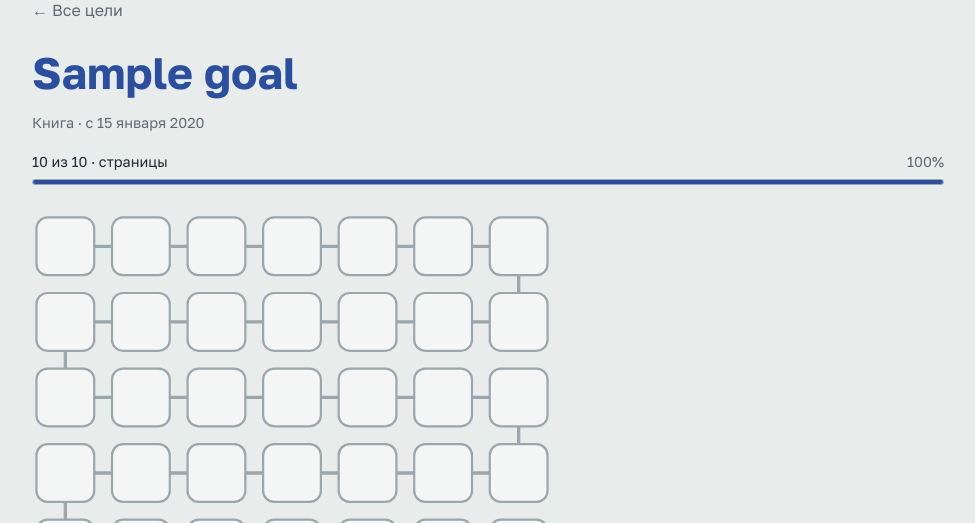
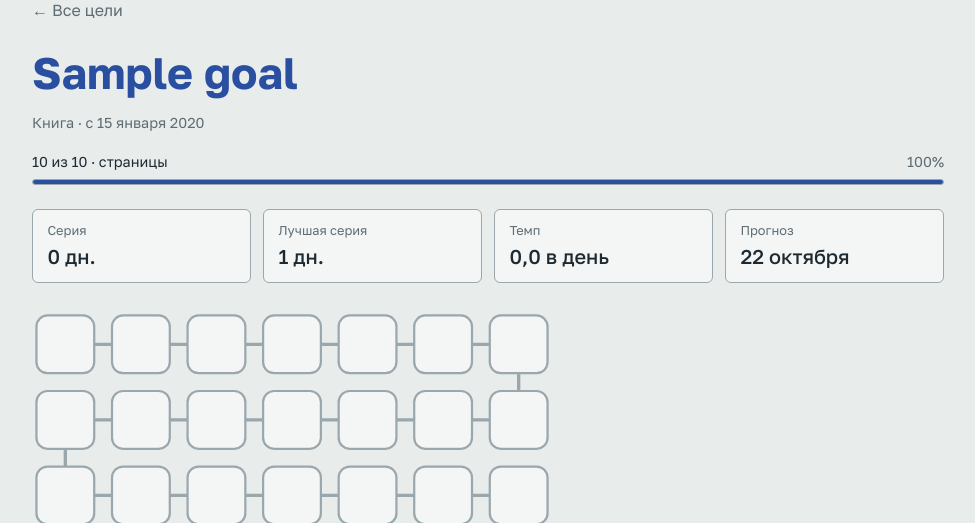
Before and after one commit to KudinovArtemilus/portfolio-django, a Django app: a page that uses templates/goals/detail.html in a window 1280 px wide. Shown: the part 122-645 px from the top of the page, without its empty margins (152-1127 px from the left). Run offline with Django 5.2, Linux system fonts and the light colour scheme; tables that the repository leaves empty hold one stand-in row (values such as "Sample post").

Commit message:
feat: add goal stats: streaks, pace, forecast

```diff
--- /dev/null
+++ b/goals/stats.py
@@ -0,0 +1,83 @@
+import math
+from datetime import date, timedelta
+
+
+def is_counted(amount, daily_target):
+    if daily_target:
+        return amount >= daily_target
+    return amount > 0
+
+
+def current_streak(daily_totals, today, daily_target=None):
+    day = today
+    if not is_counted(daily_totals.get(day, 0), daily_target):
+        day = today - timedelta(days=1)
+
+    streak = 0
+    while is_counted(daily_totals.get(day, 0), daily_target):
+        streak += 1
+        day -= timedelta(days=1)
+    return streak
+
+
+def best_streak(daily_totals, daily_target=None):
+    counted_days = sorted(
+        day for day, amount in daily_totals.items() if is_counted(amount, daily_target)
+    )
+
+    best = 0
+    current = 0
+    previous = None
+    for day in counted_days:
+        if previous and day - previous == timedelta(days=1):
+            current += 1
+        else:
+            current = 1
+        best = max(best, current)
+        previous = day
+    return best
+
+
+def average_pace(done, start, today):
+    days = (today - start).days + 1
+    return done / days
+
+
+def forecast_date(done, target, pace, today):
+    remaining = target - done
+    if remaining <= 0:
+        return today
+    if pace <= 0:
+        return None
+    days_needed = math.ceil(remaining / pace)
+    return today + timedelta(days=days_needed)
+
+
+def required_pace(done, target, deadline, today):
+    remaining = target - done
+    days_left = (deadline - today).days + 1
+    if remaining <= 0 or days_left <= 0:
+        return None
+    return math.ceil(remaining / days_left)
+
+
+def average_pace(done, start, today):
+    days = max((today - start).days + 1, 1)
+    return done / days
+
+
+if __name__ == "__main__":
+    today = date(2026, 10, 10)
+    start = date(2026, 10, 1)
+    done = 215
+    target = 876
+    deadline = date(2026, 11, 30)
+
+    pace = average_pace(done, start, today)
+    print("Темп:", round(pace, 1), "стр. в день")
+    print("Прогноз окончания:", forecast_date(done, target, pace, today))
+    print(
+        "Нужный темп к сроку:",
+        required_pace(done, target, deadline, today),
+        "стр. в день",
+    )
--- a/goals/views.py
+++ b/goals/views.py
@@ -6,6 +6,13 @@ from django.utils import timezone
 
 from .models import Goal
 from .snake import build_snake
+from .stats import (
+    average_pace,
+    best_streak,
+    current_streak,
+    forecast_date,
+    required_pace,
+)
 
 SNAKE_DAYS = 84
 
@@ -28,6 +35,42 @@ def goal_detail(request, slug):
     rows = goal.entries.values("date").annotate(total=Sum("amount"))
     daily_totals = {row["date"]: row["total"] for row in rows}
 
+    today = timezone.localdate()
+    start = max(goal.start_date, today - timedelta(days=SNAKE_DAYS - 1))
+    snake = build_snake(daily_totals, start, today, goal.daily_target)
+
+    done = sum(daily_totals.values())
+    pace = average_pace(done, goal.start_date, today)
+
+    stats = {
+        "current_streak": current_streak(daily_totals, today, goal.daily_target),
+        "best_streak": best_streak(daily_totals, goal.daily_target),
+        "pace": round(pace, 1),
+    }
+
+    if goal.target_amount and goal.status == "active":
+        stats["forecast"] = forecast_date(done, goal.target_amount, pace, today)
+        if goal.deadline:
+            stats["required"] = required_pace(
+                done, goal.target_amount, goal.deadline, today
+            )
+            stats["on_track"] = (
+                stats["forecast"] is not None and stats["forecast"] <= goal.deadline
+            )
+
+    context = {
+        "goal": goal,
+        "snake": snake,
+        "done": done,
+        "stats": stats,
+        "entries": goal.entries.all()[:10],
+    }
+    return render(request, "goals/detail.html", context)
+    goal = get_object_or_404(visible_goals(request), slug=slug)
+
+    rows = goal.entries.values("date").annotate(total=Sum("amount"))
+    daily_totals = {row["date"]: row["total"] for row in rows}
+
     end = timezone.localdate()
     start = max(goal.start_date, end - timedelta(days=SNAKE_DAYS - 1))
     snake = build_snake(daily_totals, start, end, goal.daily_target)
--- a/static/css/style.css
+++ b/static/css/style.css
@@ -1047,3 +1047,41 @@ nav a {
 .entry-note-private {
     color: var(--accent);
 }
+
+.goal-stats {
+    display: grid;
+    grid-template-columns: repeat(auto-fit, minmax(140px, 1fr));
+    gap: 0.75rem;
+    margin: 1.5rem 0 0.75rem;
+}
+
+.stat {
+    border: 1px solid var(--line);
+    border-radius: 6px;
+    padding: 0.6rem 0.9rem;
+    background: var(--surface);
+}
+
+.stat-label {
+    font-size: 0.8rem;
+    color: var(--muted);
+}
+
+.stat-value {
+    font-size: 1.25rem;
+    font-weight: 500;
+}
+
+.goal-deadline {
+    font-size: 0.95rem;
+    padding: 0.5rem 0.9rem;
+    border-left: 3px solid var(--line);
+}
+
+.goal-deadline.on-track {
+    border-left-color: var(--accent);
+}
+
+.goal-deadline.behind {
+    border-left-color: #c0392b;
+}
--- a/templates/goals/detail.html
+++ b/templates/goals/detail.html
@@ -31,7 +31,35 @@
                 {% if goal.daily_target %}<span class="goal-percent">норма {{ goal.daily_target }} в день</span>{% endif %}
             </div>
         {% endif %}
+                <div class="goal-stats">
+            <div class="stat">
+                <p class="stat-label">Серия</p>
+                <p class="stat-value">{{ stats.current_streak }} дн.</p>
+            </div>
+            <div class="stat">
+                <p class="stat-label">Лучшая серия</p>
+                <p class="stat-value">{{ stats.best_streak }} дн.</p>
+            </div>
+            <div class="stat">
+                <p class="stat-label">Темп</p>
+                <p class="stat-value">{{ stats.pace }} в день</p>
+            </div>
+            {% if goal.target_amount and goal.status == "active" %}
+                <div class="stat">
+                    <p class="stat-label">Прогноз</p>
+                    <p class="stat-value">
+                        {% if stats.forecast %}{{ stats.forecast|date:"j E" }}{% else %}мало данных{% endif %}
+                    </p>
+                </div>
+            {% endif %}
+        </div>
 
+        {% if stats.required %}
+            <p class="goal-deadline {% if stats.on_track %}on-track{% else %}behind{% endif %}">
+                Срок — {{ goal.deadline|date:"j E" }}. Нужно {{ stats.required }} в день:
+                {% if stats.on_track %}успеваю{% else %}пока отстаю{% endif %}.
+            </p>
+        {% endif %}
         <figure class="snake">
             <svg viewBox="-2 -2 {{ snake.width|add:4 }} {{ snake.height|add:4 }}" role="img"
                  aria-label="Змейка по дням: каждая клетка — день, заливка — сколько сделано">
```
